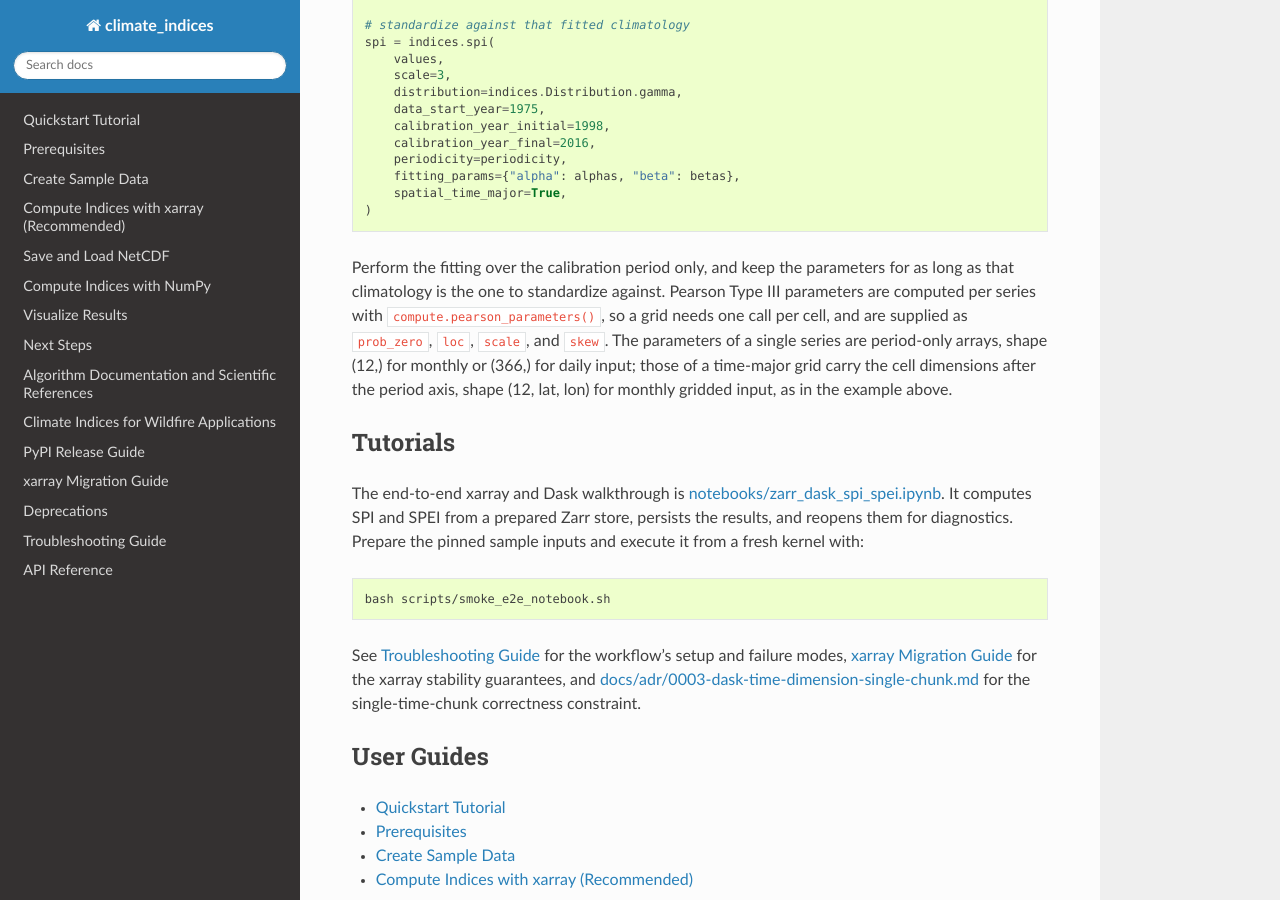
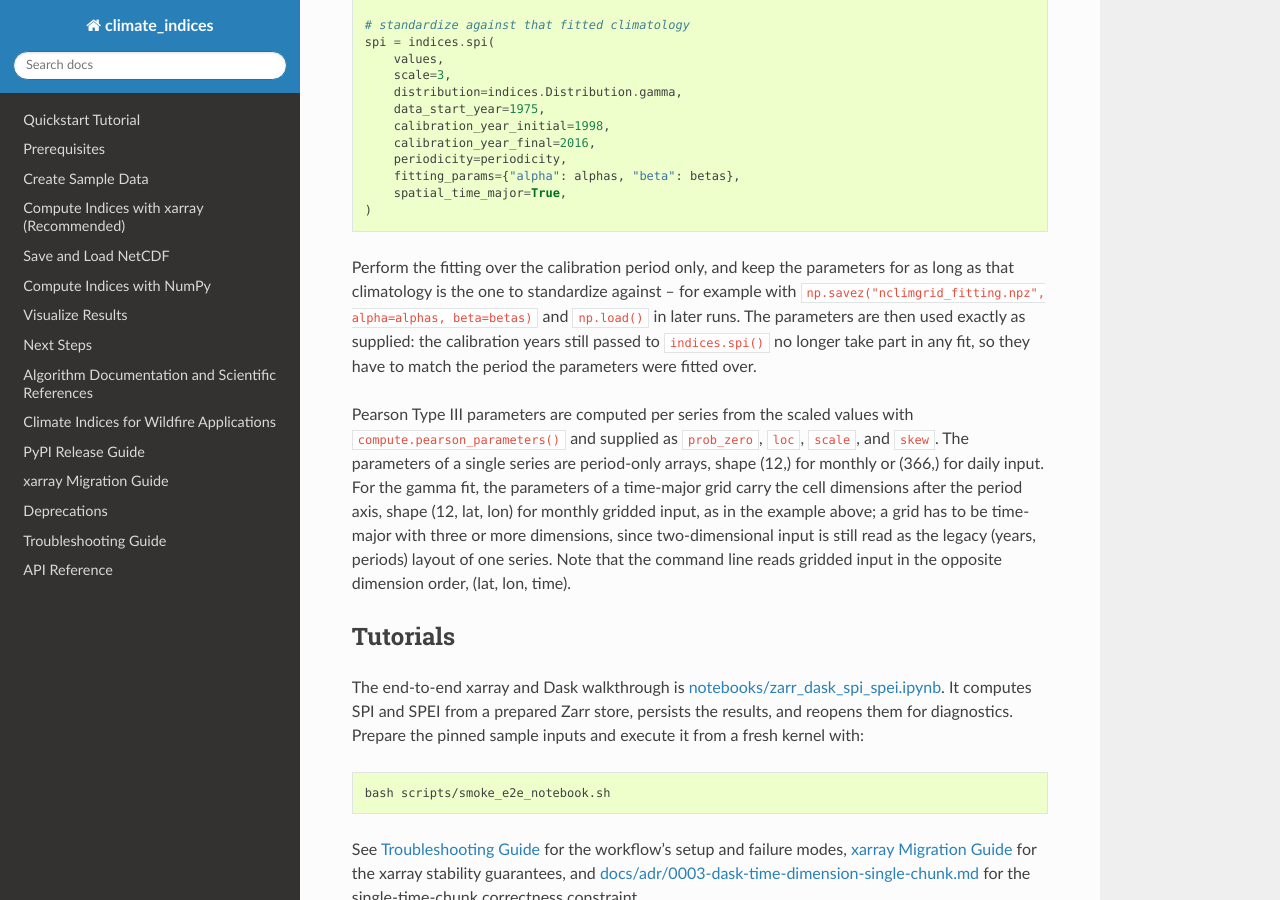
Before and after one commit to monocongo/climate_indices, a Sphinx documentation site: the page built from docs/index.rst, in a window 1280 px wide and 900 px high, scrolled down 6884 px. Built offline with Sphinx 7.4.7 and the Read the Docs theme 3.1.0, drawn with Linux system fonts in a browser that asks for light colours.

Commit message:
docs(spi): correct and strengthen the fitting-parameter guidance (#957)
Review findings on the retirement note and its test.

- The test could pass without the supplied parameters being used: the values'
  own fits are now patched to fail during the supplied-parameter calls, so a
  quiet refit cannot make the comparison hold by construction.
- The grid cells were scalar multiples of one series, which leaves the gamma
  fit's shape parameter identical across cells and the index values equal to
  floating point noise. The cells now carry distinct series, and a misaligned
  parameter array is asserted to change the result, so an equality that holds
  regardless of which cell's parameters were applied is caught.
- The SPEI aside is dropped: SPEI's parameters have to be fitted on the scaled
  (P - PET) + 1000 values, not precipitation, and the legacy options never
  covered SPEI.
- The section now says that supplied parameters are used as given, that the
  calibration years passed alongside them take no part in a fit, that a grid
  must be time-major with three or more dimensions, and how to keep the
  parameters for later runs, which the deleted NetCDF example conveyed by
  pointing at a file.

```diff
--- a/docs/deprecations/api-changes.rst
+++ b/docs/deprecations/api-changes.rst
@@ -17,9 +17,8 @@ Use ``climate_indices --index spi`` instead, with two caveats:
   rather than migrated to ``climate_indices`` (#957). Fitting parameters remain
   available at the library level: fit the scaled values once with
   ``compute.gamma_parameters()`` or ``compute.pearson_parameters()``, then pass
-  the result as the ``fitting_params`` argument of ``indices.spi()`` (or
-  ``indices.spei()``). The SPI section of the documentation index shows the
-  gridded workflow.
+  the result as the ``fitting_params`` argument of ``indices.spi()``. The SPI
+  section of the documentation index shows the gridded workflow.
 - For multi-scale runs, ``climate_indices --index spi`` reopens and stages the
   precipitation input once per scale, while the ``spi`` script stages it once
   for all scales. Large multi-scale batches may therefore need more time and
--- a/docs/index.rst
+++ b/docs/index.rst
@@ -456,13 +456,21 @@ in a NetCDF file, are retired along with the script in 3.0.0 -- see
    )
 
 Perform the fitting over the calibration period only, and keep the parameters for
-as long as that climatology is the one to standardize against. Pearson Type III
-parameters are computed per series with ``compute.pearson_parameters()``, so a grid
-needs one call per cell, and are supplied as ``prob_zero``, ``loc``, ``scale``, and
-``skew``. The parameters of a single series are period-only arrays, shape (12,) for
-monthly or (366,) for daily input; those of a time-major grid carry the cell
-dimensions after the period axis, shape (12, lat, lon) for monthly gridded input, as
-in the example above.
+as long as that climatology is the one to standardize against -- for example with
+``np.savez("nclimgrid_fitting.npz", alpha=alphas, beta=betas)`` and ``np.load()`` in
+later runs. The parameters are then used exactly as supplied: the calibration years
+still passed to ``indices.spi()`` no longer take part in any fit, so they have to
+match the period the parameters were fitted over.
+
+Pearson Type III parameters are computed per series from the scaled values with
+``compute.pearson_parameters()`` and supplied as ``prob_zero``, ``loc``, ``scale``,
+and ``skew``. The parameters of a single series are period-only arrays, shape (12,)
+for monthly or (366,) for daily input. For the gamma fit, the parameters of a
+time-major grid carry the cell dimensions after the period axis, shape
+(12, lat, lon) for monthly gridded input, as in the example above; a grid has to be
+time-major with three or more dimensions, since two-dimensional input is still read
+as the legacy (years, periods) layout of one series. Note that the command line reads
+gridded input in the opposite dimension order, (lat, lon, time).
 
 
 Tutorials
```
Also changed, not shown: 1 other file.
